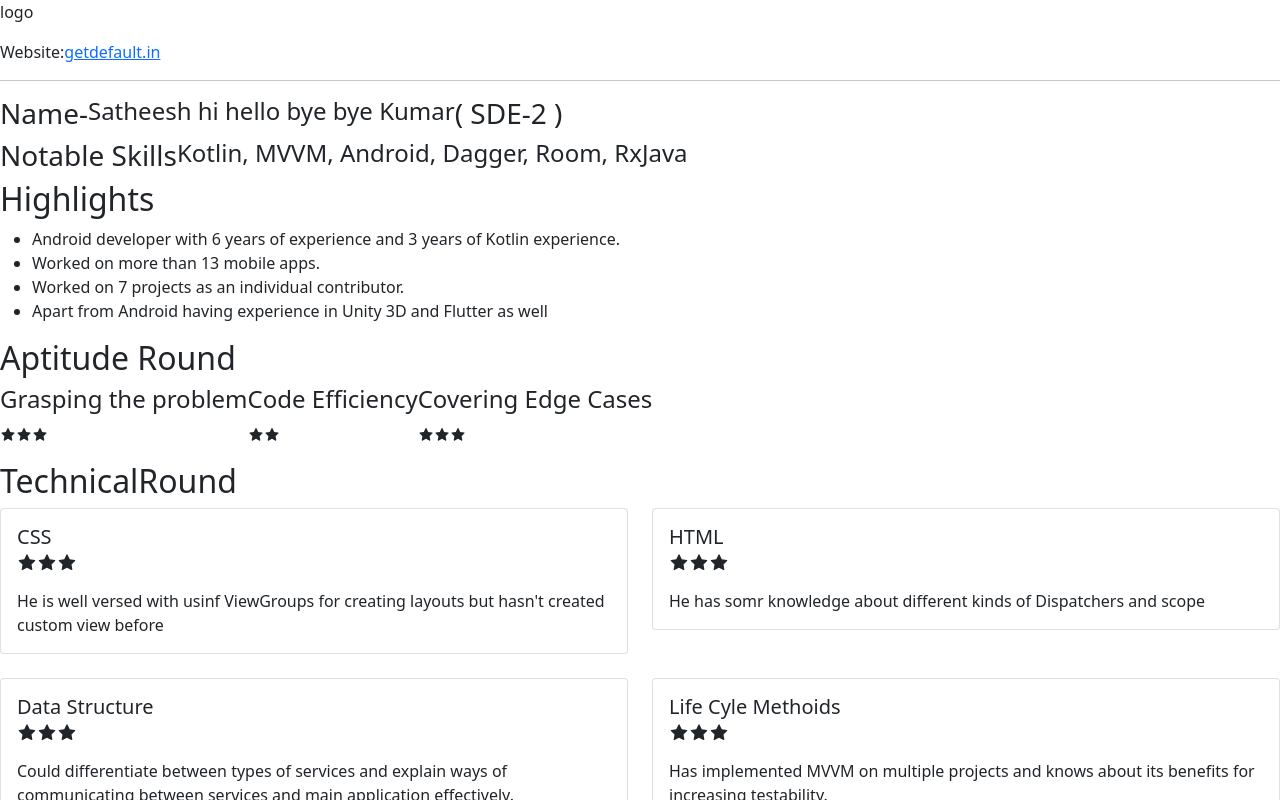
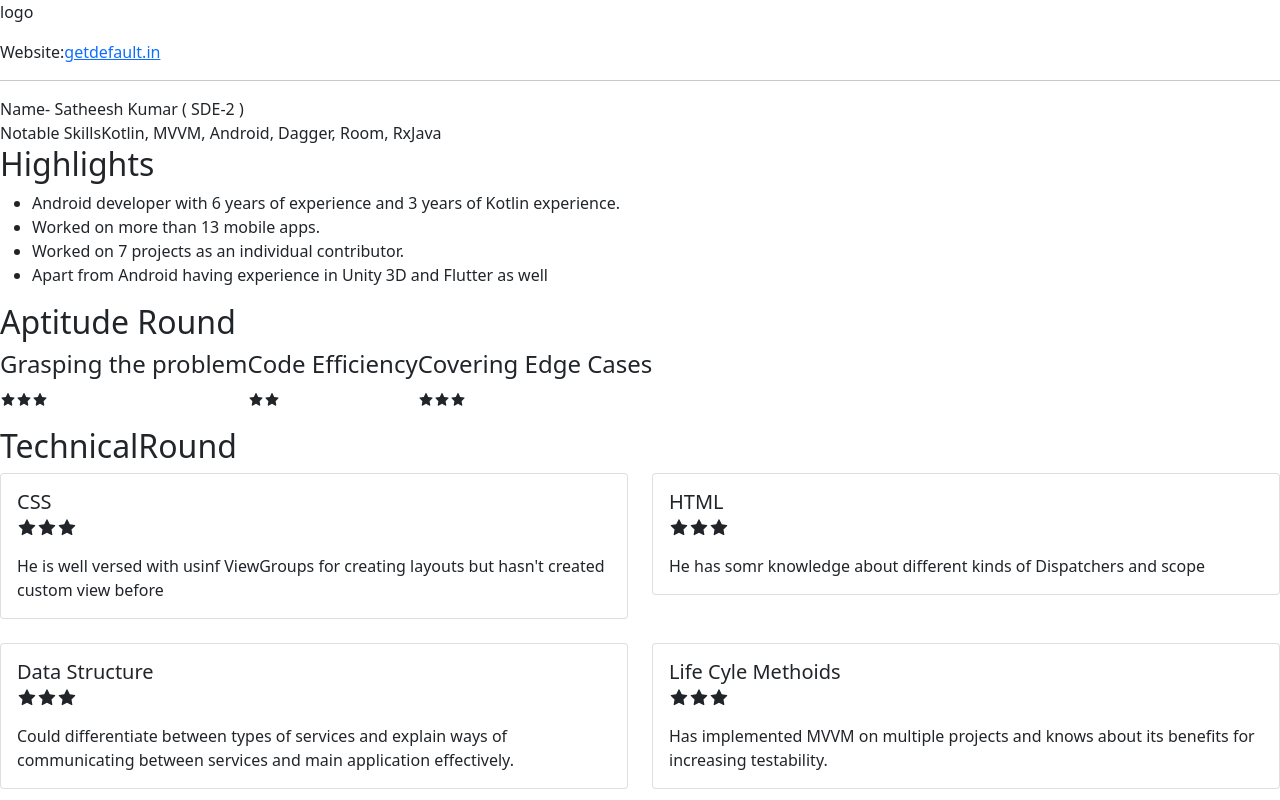
Before and after one commit to shreyesbenak/candidate, a React (Create React App) app in the folder candidates/: page / in a window 1280 px wide. Shown: the top 800 px of the page. Built offline with nearby package versions, Linux system fonts and the light colour scheme.

Commit message:
coreected

```diff
--- a/candidates/src/candidateResume/CandidateResume.js
+++ b/candidates/src/candidateResume/CandidateResume.js
@@ -13,13 +13,11 @@ export const CandidateResume = () => {
     <div>
       <WebSite />
       <div style={{ display: "flex" }}>
-        <h3>Name-</h3>
-        <h4>Satheesh hi hello bye bye Kumar </h4>
-        <h3>( SDE-2 )</h3>
+        <spam>Name- Satheesh Kumar ( SDE-2 ) </spam>
       </div>
       <div style={{ display: "flex" }}>
-        <h3>Notable Skills</h3>
-        <h4>Kotlin, MVVM, Android, Dagger, Room, RxJava </h4>
+        <span>Notable Skills</span>
+        <span>Kotlin, MVVM, Android, Dagger, Room, RxJava </span>
       </div>
       <div>
         <h2>Highlights</h2>
```
